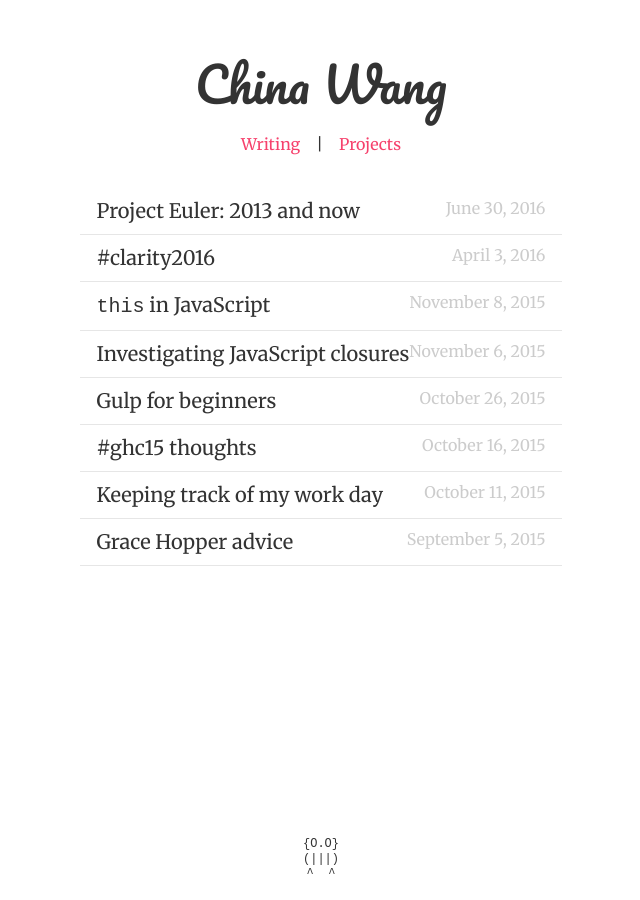
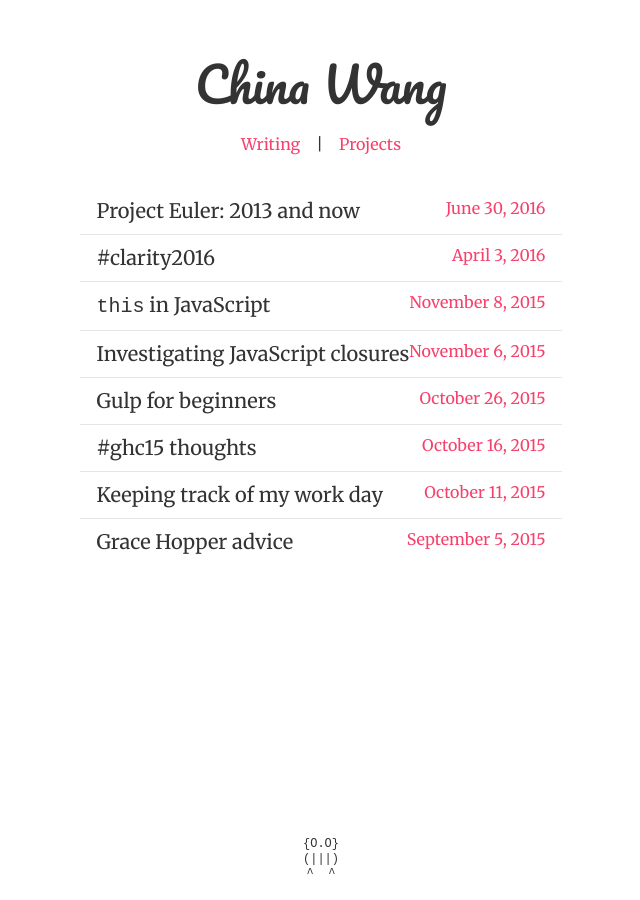
Before and after one commit to chinaowl/chinaowl.github.io, a Jekyll site: the page built from writing.md, in a window 1280 px wide. Shown: the whole page, without its empty margins (319-959 px from the left). Built offline with Jekyll 4.4.1, drawn with Linux system fonts in a browser that asks for light colours; nearby versions of some CDN libraries.

Commit message:
fix writing page style

```diff
--- a/_sass/_writing.scss
+++ b/_sass/_writing.scss
@@ -1,17 +1,18 @@
-.post-list {
-  list-style-type: none;
-  margin: 0;
-  padding: 0;
-}
-
 .post-list__item {
+  display: flex;
+  justify-content: space-between;
   border-bottom: 1px solid $light-gray;
   padding: 0.5em 1em;
+
+  &:last-child {
+    border-bottom: none;
+  }
 }
 
 .post-list__link {
   font-size: 1.25em;
   color: $black;
+
   &:hover {
     color: $accent-contrast;
   }
@@ -19,8 +20,7 @@
 
 .post-list__date {
   font-size: 1em;
-  color: $gray;
-  float: right;
+  color: $accent;
 }
 
 .post__header {
--- a/writing.md
+++ b/writing.md
@@ -4,11 +4,9 @@ title: Writing
 permalink: /writing/
 ---
 
-<ul class="post-list">
 {% for post in site.posts %}
-  <li class="post-list__item">
+  <div class="post-list__item">
     <a class="post-list__link" href="{{ post.url | prepend: site.baseurl }}">{{ post.title }}</a>
     <span class="post-list__date">{{ post.date | date: site.date_format }}</span>
-  </li>
+  </div>
 {% endfor %}
-</ul>
```
